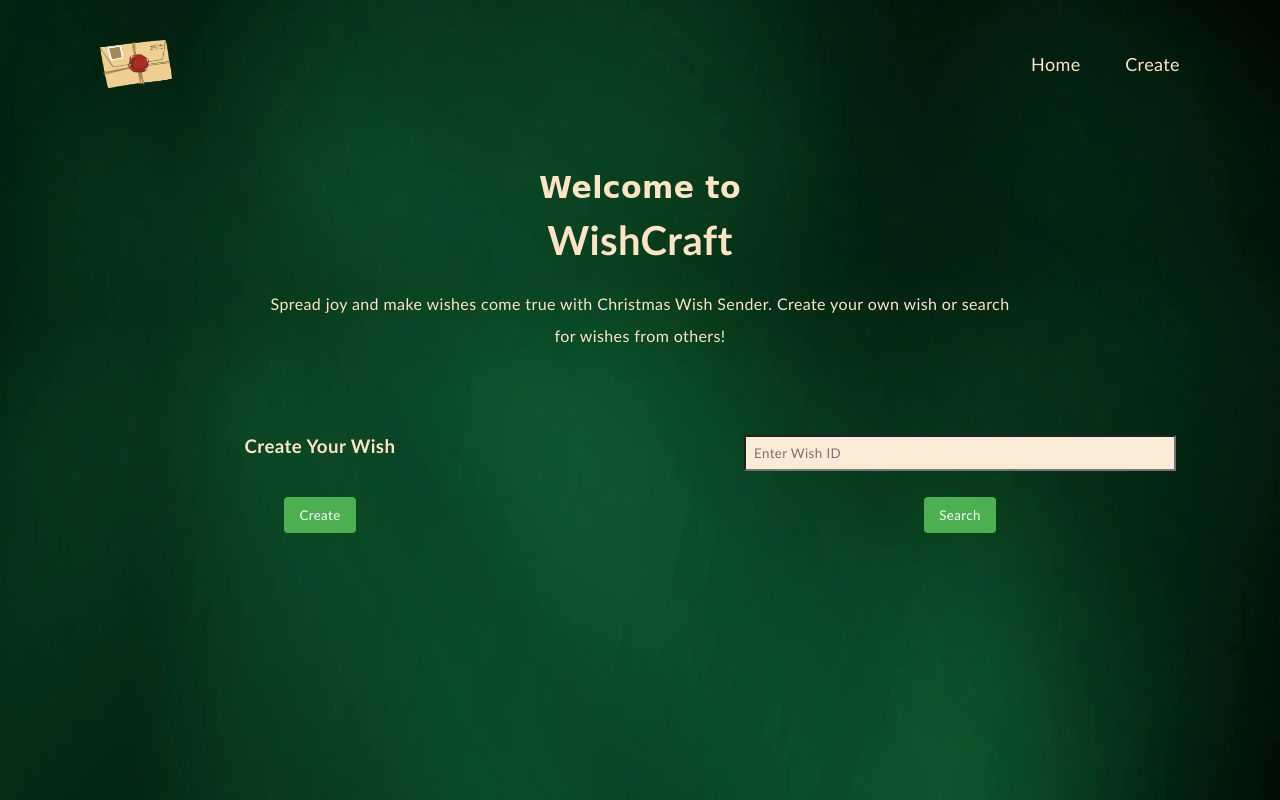
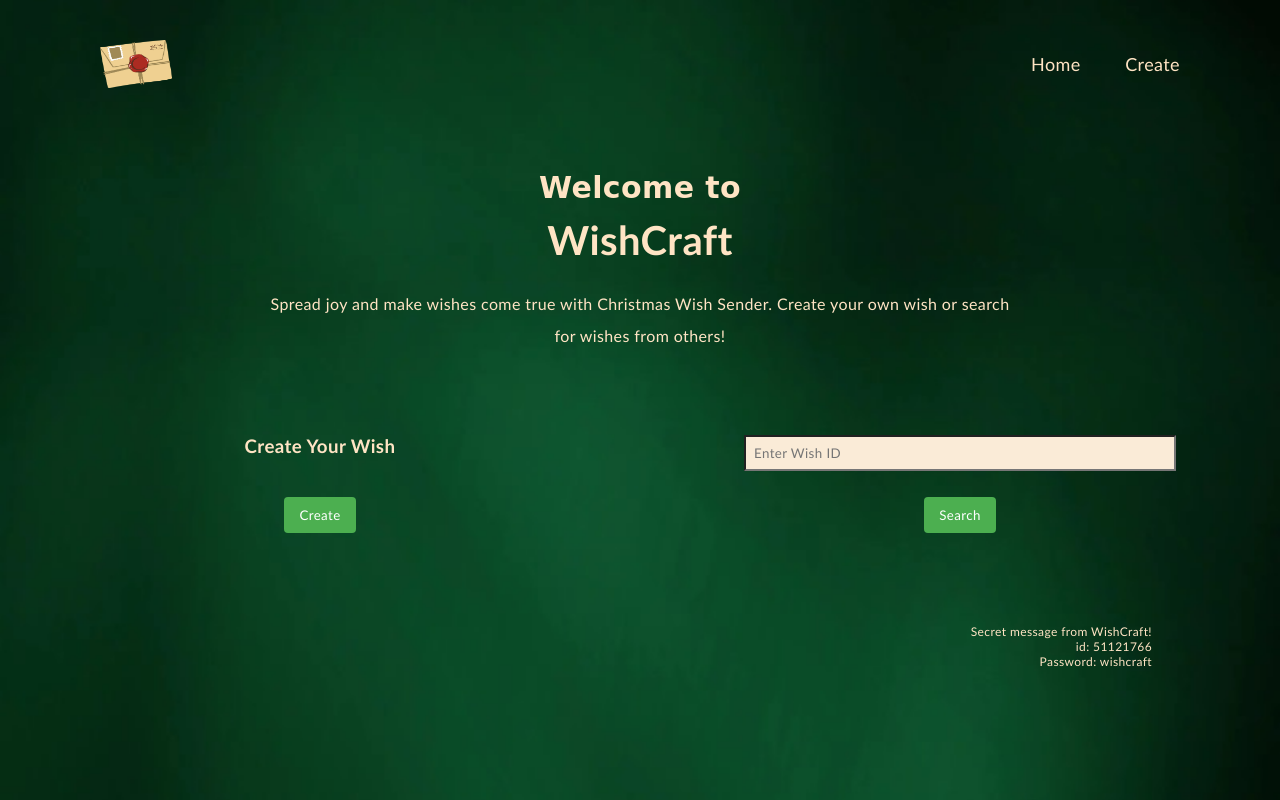
Before and after one commit to BiancaBr7/WishCraft, a Django app: page / in a window 1280 px wide. Run offline with Django 4.2, Linux system fonts and the light colour scheme.

Commit message:
more changes

```diff
--- a/card/templates/card/home.html
+++ b/card/templates/card/home.html
@@ -48,6 +48,12 @@
                 <button type="submit">Search</button>
             </form>
         </div>
+        <div class = "note" style = "text-align: right; margin-top: 30%;font-size: 12px; margin-right: 10%;">
+            <p>Secret message from WishCraft!</p>
+            <p>id: 51121766</p>
+            <p>Password: wishcraft</p>
+        </div>
+
     </div>
     <script>
         window.va = window.va || function () { (window.vaq = window.vaq || []).push(arguments); };
```
